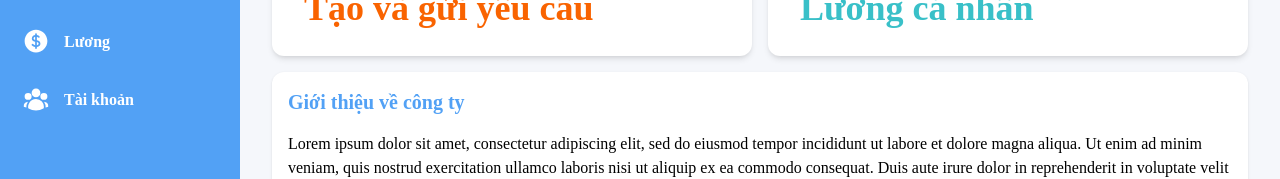
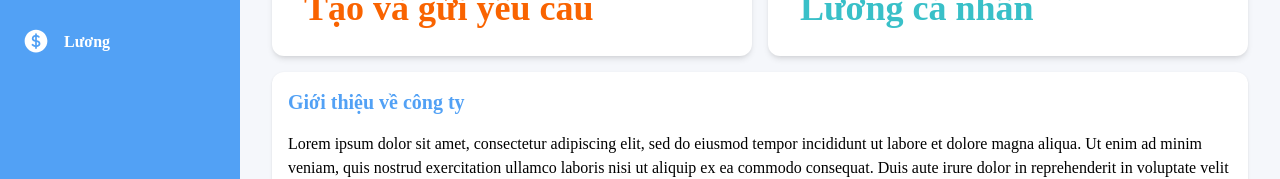
Before and after one commit to vmtuan12/DemoOOAD, a Vue app in the folder dashboard_template/: page / in a window 1280 px wide. Shown: the part 160-339 px from the top of the page. Built offline with nearby package versions, Linux system fonts and the light colour scheme; no server answers; a web font is replaced by a local one.

Commit message:
hide account tab

```diff
--- a/dashboard_template/src/components/UI/Navbar.vue
+++ b/dashboard_template/src/components/UI/Navbar.vue
@@ -1,8 +1,11 @@
 <script setup>
+import { ref } from 'vue';
 import NavbarButton from './NavbarComponent/NavbarButton.vue';
 
 const emit = defineEmits(['handleBarSize']);
 const props = defineProps(['smallbar']);
+
+const role_admin = ref(localStorage.getItem('role') == 'ADMIN')
 </script>
 
 <template>
@@ -41,7 +44,7 @@ const props = defineProps(['smallbar']);
                     <path fill-rule="evenodd" d="M12 2.25c-5.385 0-9.75 4.365-9.75 9.75s4.365 9.75 9.75 9.75 9.75-4.365 9.75-9.75S17.385 2.25 12 2.25zM12.75 6a.75.75 0 00-1.5 0v.816a3.836 3.836 0 00-1.72.756c-.712.566-1.112 1.35-1.112 2.178 0 .829.4 1.612 1.113 2.178.502.4 1.102.647 1.719.756v2.978a2.536 2.536 0 01-.921-.421l-.879-.66a.75.75 0 00-.9 1.2l.879.66c.533.4 1.169.645 1.821.75V18a.75.75 0 001.5 0v-.81a4.124 4.124 0 001.821-.749c.745-.559 1.179-1.344 1.179-2.191 0-.847-.434-1.632-1.179-2.191a4.122 4.122 0 00-1.821-.75V8.354c.29.082.559.213.786.393l.415.33a.75.75 0 00.933-1.175l-.415-.33a3.836 3.836 0 00-1.719-.755V6z" clip-rule="evenodd" />
                 </svg>
             </NavbarButton>
-            <NavbarButton to="/account" content="Tài khoản">
+            <NavbarButton v-if="role_admin" to="/account" content="Tài khoản">
                 <svg xmlns="http://www.w3.org/2000/svg" viewBox="0 0 24 24" fill="currentColor" class="w-7 h-7">
                     <path fill-rule="evenodd" d="M8.25 6.75a3.75 3.75 0 117.5 0 3.75 3.75 0 01-7.5 0zM15.75 9.75a3 3 0 116 0 3 3 0 01-6 0zM2.25 9.75a3 3 0 116 0 3 3 0 01-6 0zM6.31 15.117A6.745 6.745 0 0112 12a6.745 6.745 0 016.709 7.498.75.75 0 01-.372.568A12.696 12.696 0 0112 21.75c-2.305 0-4.47-.612-6.337-1.684a.75.75 0 01-.372-.568 6.787 6.787 0 011.019-4.38z" clip-rule="evenodd" />
                     <path d="M5.082 14.254a8.287 8.287 0 00-1.308 5.135 9.687 9.687 0 01-1.764-.44l-.115-.04a.563.563 0 01-.373-.487l-.01-.121a3.75 3.75 0 013.57-4.047zM20.226 19.389a8.287 8.287 0 00-1.308-5.135 3.75 3.75 0 013.57 4.047l-.01.121a.563.563 0 01-.373.486l-.115.04c-.567.2-1.156.349-1.764.441z" />
```
